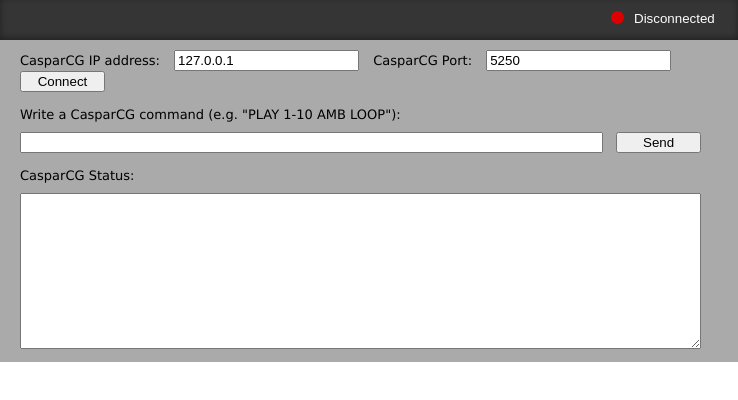
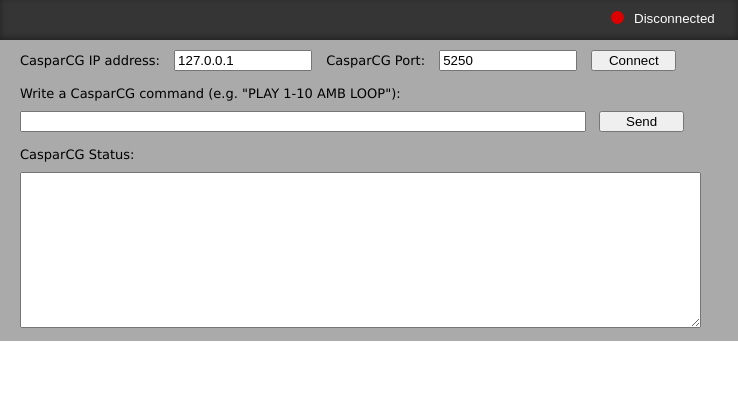
Before and after one commit to 7u5a/a_simple_ccg_client, an Electron app: page src/renderer.html in a window 738 px wide. Drawn offline with Linux system fonts and the light colour scheme.

Commit message:
design changes

```diff
--- a/main.js
+++ b/main.js
@@ -3,14 +3,16 @@
 
 function createWindow() {
   const win = new BrowserWindow({
-    width: 722,
-    height: 375,
+    width: 738,
+    height: 404,
     webPreferences: {
       preload: path.join(__dirname, 'src/renderer.js'),
       contextIsolation: false,
       nodeIntegration: true
     }
   });
+
+  // win.webContents.openDevTools(); // Debug
 
   win.loadFile(path.join(__dirname, 'src/renderer.html'));
 }
--- a/src/style.css
+++ b/src/style.css
@@ -2,6 +2,7 @@
   font-family: Verdana, Geneva, Tahoma, sans-serif;
   font-size: small;
   margin: 0;
+  padding: 0;
 }
 
 #top {
@@ -41,15 +42,20 @@
 #main {
   background-color: #aaaaaa;
   padding: 10px 20px;
+  margin: 0;
 }
 
 input {
   margin: 0 10px;
 }
 
+input#ip, input#port {
+  width: 130px;
+}
+
 input#command {
   margin: 10px 9px 0 0;
-  width: 575px;
+  width: 558px;
 }
 
 textarea {
```
